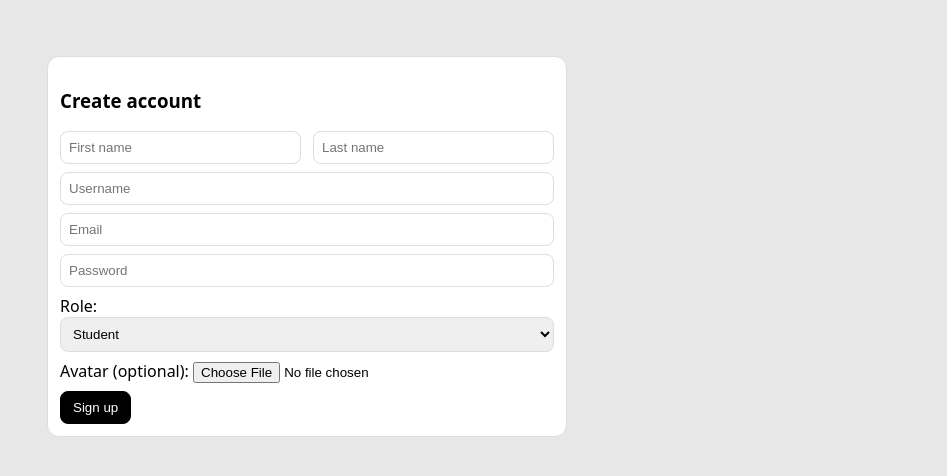
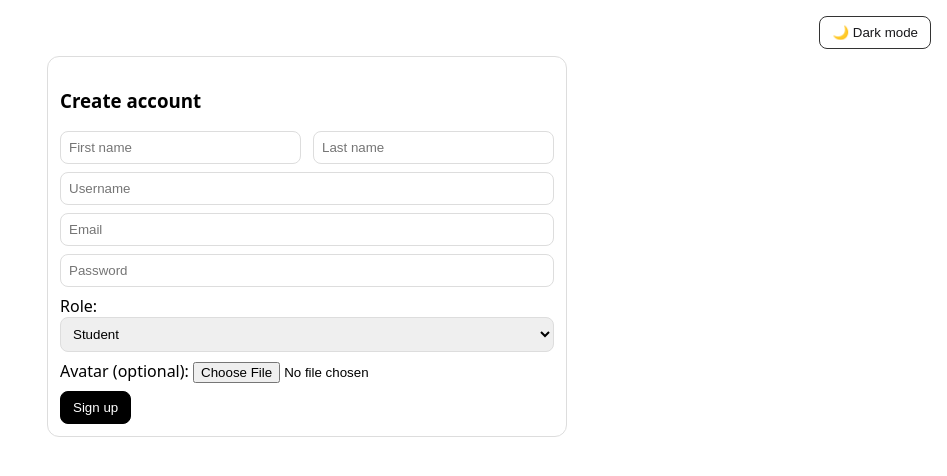
Before and after one commit to rcapro17/school_social_aubrick, a Next.js app in the folder frontend/: page /signup in a window 1280 px wide. Shown: the top 476 px of the page, without its empty margins (333-1280 px from the left). Built offline with nearby package versions, Linux system fonts and the light colour scheme; no server answers.

Commit message:
dark mode added

```diff
--- a/frontend/app/globals.css
+++ b/frontend/app/globals.css
@@ -39,7 +39,7 @@ textarea {
 }
 .header {
   background: #1b2c5d;
-  border-bottom: 1px solid #ddd;
+  border-bottom: 1px solid #000000;
   margin-bottom: 12px;
 }
 .header-inner {
@@ -80,3 +80,30 @@ textarea {
   background: #fff;
   cursor: pointer;
 }
+
+/* Dark mode styles */
+.dark {
+  background-color: #18181b;
+  color: #f4f4f5;
+}
+
+.dark .card,
+.dark .btn.secondary,
+.dark .react {
+  background: #23232a;
+  color: #f4f4f5;
+  border-color: #333;
+}
+
+.dark .btn {
+  background: #333;
+  color: #f4f4f5;
+}
+
+.dark .avatar {
+  border-color: #333;
+}
+
+body, html {
+  transition: background-color 0.3s, color 0.3s;
+}
--- a/frontend/app/layout.js
+++ b/frontend/app/layout.js
@@ -1,18 +1,29 @@
+"use client";
 import "./globals.css";
-export const metadata = {
-  title: "SociAubrick",
-  description: "Internal school social network",
-};
+import useTheme from "../lib/useTheme";
 
 export default function RootLayout({ children }) {
+  const { theme, toggleTheme } = useTheme();
   return (
     <html lang="en">
-      <body
-        style={{
-          background: "#e7e7e7ff",
-          margin: 0,
-          fontFamily: "system-ui, -apple-system, Segoe UI, Roboto",
-        }}>
+      <body className={theme} style={{ margin: 0, fontFamily: "system-ui, -apple-system, Segoe UI, Roboto" }}>
+        <button
+          onClick={toggleTheme}
+          style={{
+            position: "fixed",
+            top: 16,
+            right: 16,
+            zIndex: 1000,
+            padding: "8px 12px",
+            borderRadius: "8px",
+            border: "1px solid #333",
+            background: theme === "dark" ? "#23232a" : "#fff",
+            color: theme === "dark" ? "#f4f4f5" : "#18181b",
+            cursor: "pointer"
+          }}
+        >
+          {theme === "dark" ? "🌞 Light mode" : "🌙 Dark mode"}
+        </button>
         {children}
       </body>
     </html>
--- /dev/null
+++ b/frontend/lib/useTheme.js
@@ -0,0 +1,24 @@
+import { useEffect, useState } from "react";
+
+export default function useTheme() {
+  const [theme, setTheme] = useState(() => {
+    if (typeof window !== "undefined") {
+      return localStorage.getItem("theme") || "light";
+    }
+    return "light";
+  });
+
+  useEffect(() => {
+    if (typeof window !== "undefined") {
+      document.body.classList.remove("light", "dark");
+      document.body.classList.add(theme);
+      localStorage.setItem("theme", theme);
+    }
+  }, [theme]);
+
+  const toggleTheme = () => {
+    setTheme((prev) => (prev === "light" ? "dark" : "light"));
+  };
+
+  return { theme, toggleTheme };
+}
```
